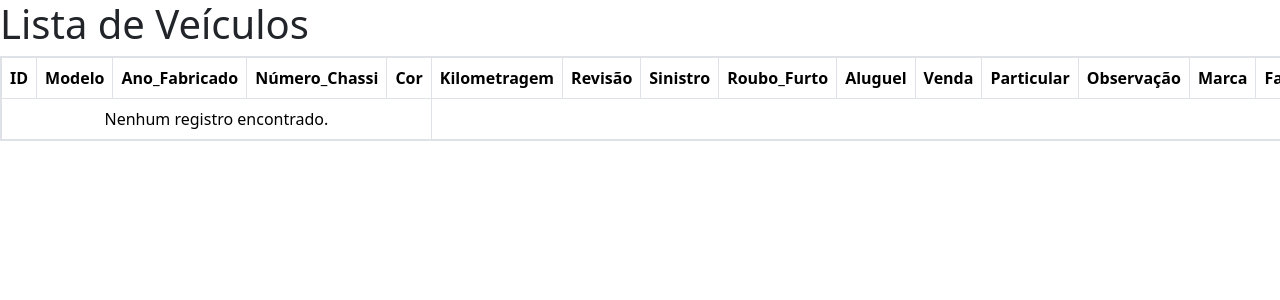
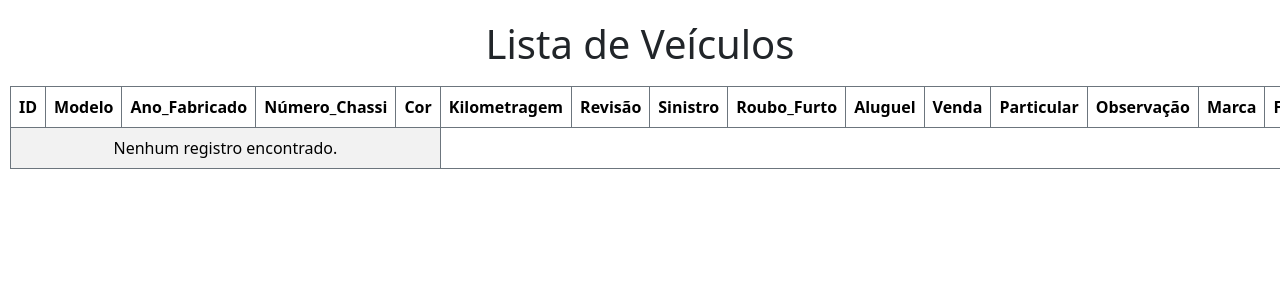
Before and after one commit to Fanizzi/CadastroVeiculos, a PHP site: page /View/modules/Veiculo/ListaVeiculo.php in a window 1280 px wide; the page is wider, and only the part inside the window is pictured. Shown: the top 300 px of that part. Run offline with PHP 8.4, Linux system fonts and the light colour scheme; the template is opened without the code that fills it, so the values that code supplies are empty; some libraries are stand-ins or nearby versions.

Commit message:
adicionando estilos

```diff
--- a/View/modules/Veiculo/ListaVeiculo.php
+++ b/View/modules/Veiculo/ListaVeiculo.php
@@ -12,11 +12,11 @@
 </head>
 <body>
 
-    <h1>Lista de Veículos</h1>
+    <h1 style="text-align: center; padding: 10px;">Lista de Veículos</h1>
 
-    <table class="table table-bordered">
+    <table class="table table-striped table-bordered border border-secondary">
         <thead>
-            <tr style="background-color: #87CEEB;">
+            <tr>
                 <th scope="col">ID</th>
                 <th scope="col">Modelo</th>
                 <th scope="col">Ano_Fabricado</th>
--- a/css/style_list.css
+++ b/css/style_list.css
@@ -1,10 +1,10 @@
 body{
     margin: auto;
+    padding: 10px;
 }
 
 table{
     text-align: center;
-    border: 2px solid black;
 }
 
 .edit{
```
Also changed, not shown: View/modules/Veiculo/FormVeiculo.php (+11 -1 lines).
